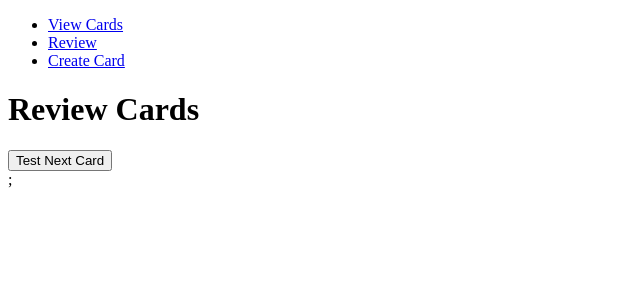
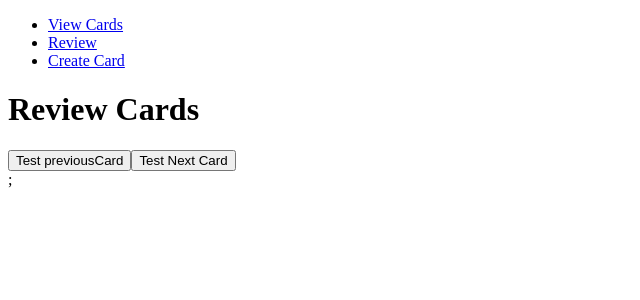
Before and after one commit to ninajhun/react-flash-cards, a React app: page / in a window 1280 px wide. Shown: the top 300 px of the page, without its empty margins (0-640 px from the left). Built offline with nearby package versions, Linux system fonts and the light colour scheme; the HTML template or start-up script is replaced by a standard one.

Commit message:
add previousCard method

```diff
--- a/src/components/review-cards.jsx
+++ b/src/components/review-cards.jsx
@@ -8,21 +8,34 @@ class ReviewCards extends React.Component {
       isQuestionSide: true
     };
     this.index = 0;
-    this.nextCard = this.nextCard.bind(this)
+    this.nextCard = this.nextCard.bind(this);
+    this.previousCard = this.previousCard.bind(this)
   }
 
   componentDidMount(){
-    this.context.setActiveCard(0)
+    this.context.setActiveCard(0) //or this.index?
   }
 
   nextCard(){
     if (this.index > this.context.cards.length - 1) {
-      this.index = 0
+      this.index = 0  // bug last card to first is undefined
     }
+    this.index++
     this.context.setActiveCard(this.index)
-    this.index++
   }
 
+  previousCard(){
+    if(this.index === 0){
+      this.index = this.context.cards.length;
+      this.context.setActiveCard(this.index)
+    }
+    this.index--
+    this.context.setActiveCard(this.index)
+
+
+
+
+  }
 
 
 
@@ -34,7 +47,9 @@ class ReviewCards extends React.Component {
             <h1 className="text-center">Review Cards</h1>
           </div>
           <div className="row">
+            <button type="button" className="btn btn-primary" onClick={this.previousCard}>Test previousCard </button>
             <button type="button" className="btn btn-primary" onClick= {this.nextCard}>Test Next Card</button>
+
           </div>
         </div>
 
```
